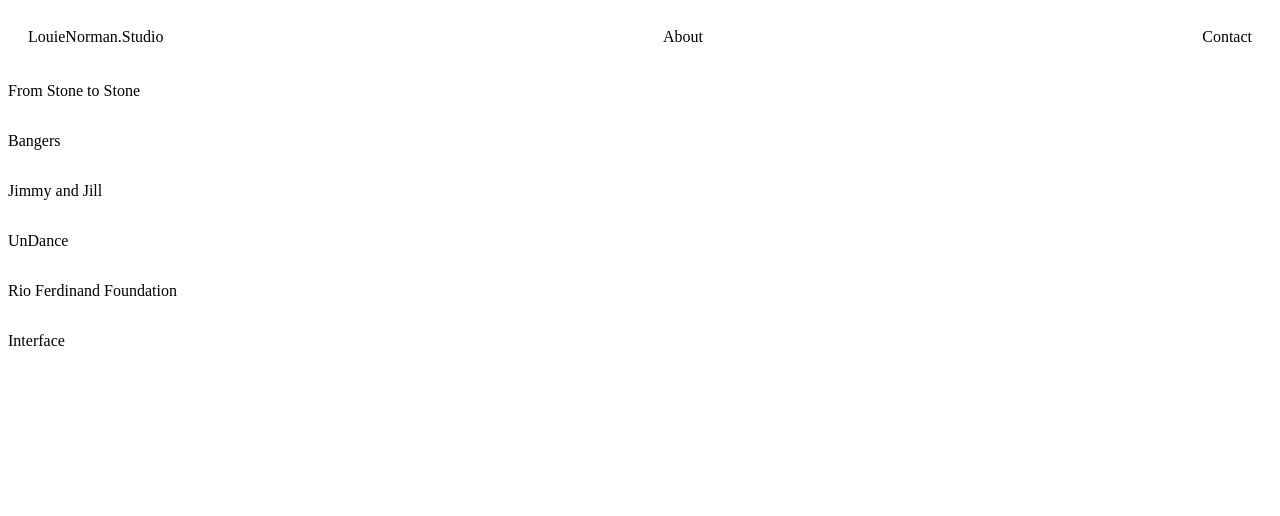
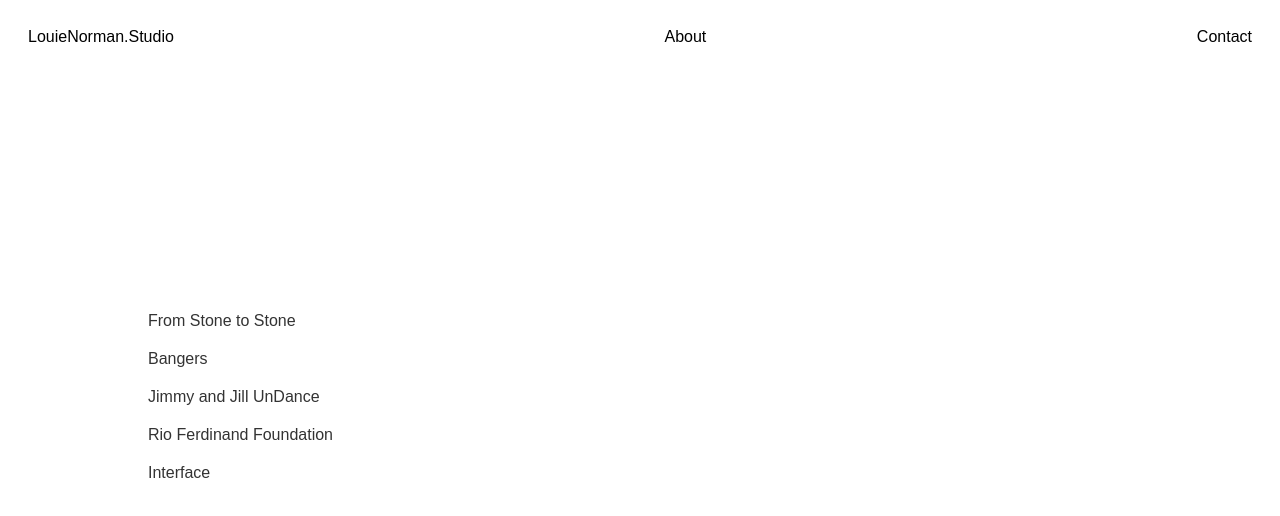
Before and after one commit to EarthWormGym/louie-norman-portfolio, an Angular app: page /home in a window 1280 px wide. Shown: the top 516 px of the page. Built offline with nearby package versions, Linux system fonts and the light colour scheme.

Commit message:
Layout improvements

```diff
--- a/src/app/portfolio/portfolio.component.html
+++ b/src/app/portfolio/portfolio.component.html
@@ -5,13 +5,14 @@
     <div class="top-right">Contact</div>
   </div>
 
-  <div class="button-list">
-    <p>From Stone to Stone</p>
-    <p>Bangers</p>
-    <p>Jimmy and Jill</p>
-    <p>UnDance</p>
-    <p>Rio Ferdinand Foundation</p>
-    <p>Interface</p>
+  <div class="sidebar">
+    <ul>
+      <li *ngFor="let project of projects">
+        <a routerLink="/{{ project.link }}" class="project-link">
+          {{ project.name }}
+        </a>
+      </li>
+    </ul>
   </div>
 
 </div>
--- a/src/app/portfolio/portfolio.component.scss
+++ b/src/app/portfolio/portfolio.component.scss
@@ -1,4 +1,7 @@
 .portfolio-container {
+  display: flex;
+  flex-direction: column;
+  font-family: sans-serif;
 
   .header {
     display: flex;
@@ -6,13 +9,28 @@
     padding: 20px;
   }
 
-  .button-list {
-    display: flex;
-    flex-direction: column;
+  .sidebar {
+    width: 300px;
+    padding: 20px;
+    margin-left: 110px;
+    margin-top: 200px;
   }
 
-  .button-list button {
-    width: 100%;
-    margin-bottom: 4px;
+  ul {
+    list-style: none;
+    padding: 0;
+  }
+
+  .project-link {
+    display: block;
+    padding: 10px;
+    text-decoration: none;
+    color: #333;
+    transition: transform 0.3s ease, background-color 0.3s ease;
+  }
+
+  .project-link:hover {
+    transform: translateX(-5px);
+    background-color: #e0e0e0;
   }
 }
--- a/src/app/portfolio/portfolio.component.ts
+++ b/src/app/portfolio/portfolio.component.ts
@@ -1,12 +1,23 @@
+import { CommonModule } from '@angular/common';
 import { Component } from '@angular/core';
+import { RouterModule } from '@angular/router';
 
 @Component({
   selector: 'app-portfolio',
   standalone: true,
-  imports: [],
+  imports: [
+    CommonModule,
+    RouterModule
+  ],
   templateUrl: './portfolio.component.html',
   styleUrl: './portfolio.component.scss'
 })
 export class PortfolioComponent {
-
+  projects = [
+    { name: 'From Stone to Stone', link: 'from-stone-to-stone' },
+    { name: 'Bangers', link: 'bangers' },
+    { name: 'Jimmy and Jill UnDance', link: 'jimmy-and-jill-undance' },
+    { name: 'Rio Ferdinand Foundation', link: 'rio-ferdinand-foundation' },
+    { name: 'Interface', link: 'interface' },
+  ];
 }
```
